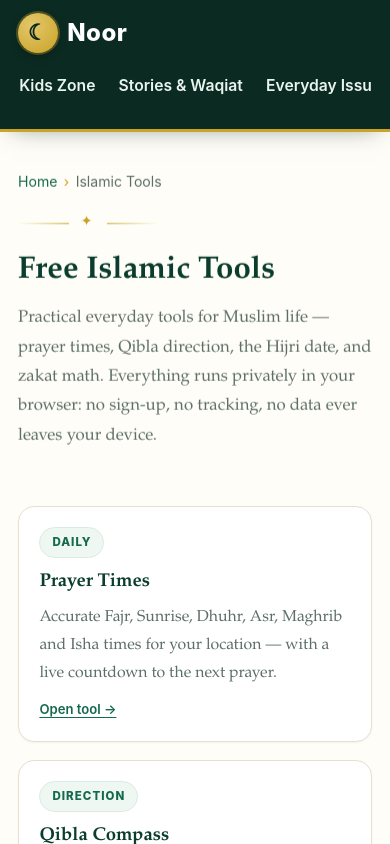
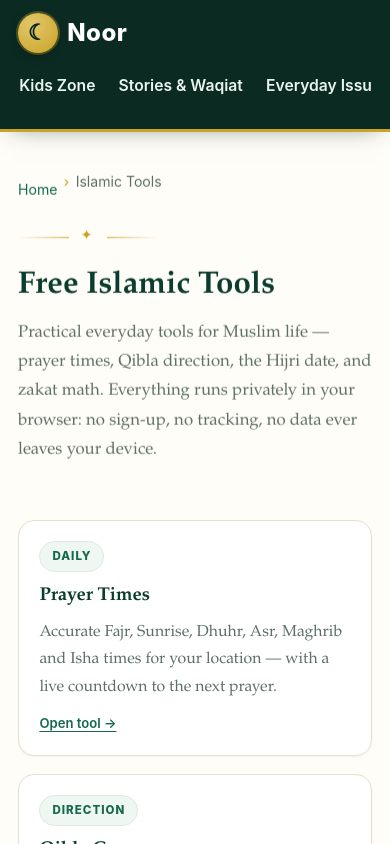
Before and after one commit to jhoonac0000/Islamic-noor-wesbite, a Next.js app: page /tools in a window 390 px wide. Shown: the top 844 px of the page. Built offline with nearby package versions, Linux system fonts and the light colour scheme.

Commit message:
Responsive pass: larger mobile tap targets for breadcrumb links

```diff
--- a/app/globals.css
+++ b/app/globals.css
@@ -1465,6 +1465,11 @@ a:hover {
     padding: 0.45rem 0;
   }
 
+  .breadcrumbs a {
+    display: inline-block;
+    padding: 0.45rem 0;
+  }
+
   .not-found-code {
     font-size: 4rem;
   }
```
